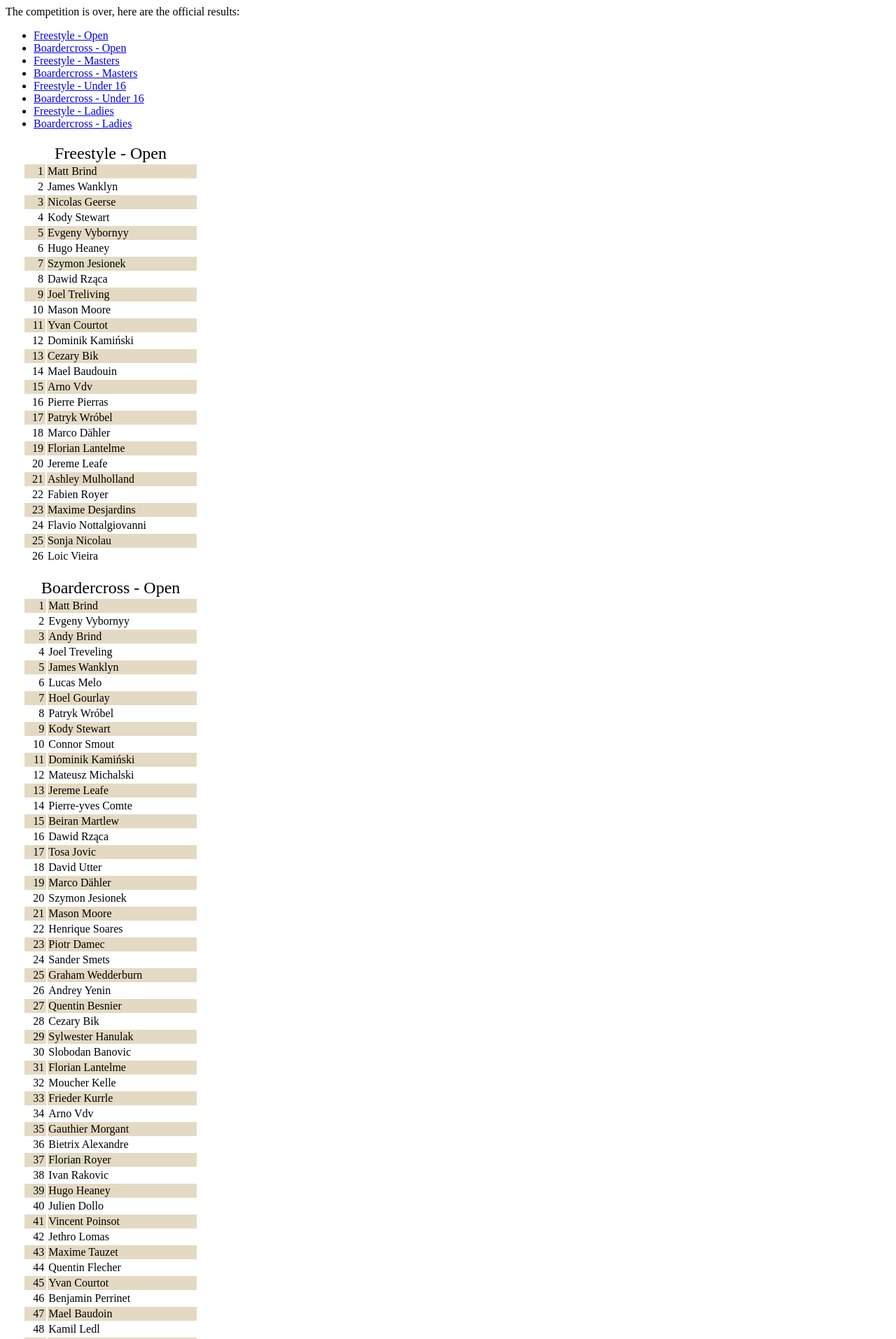
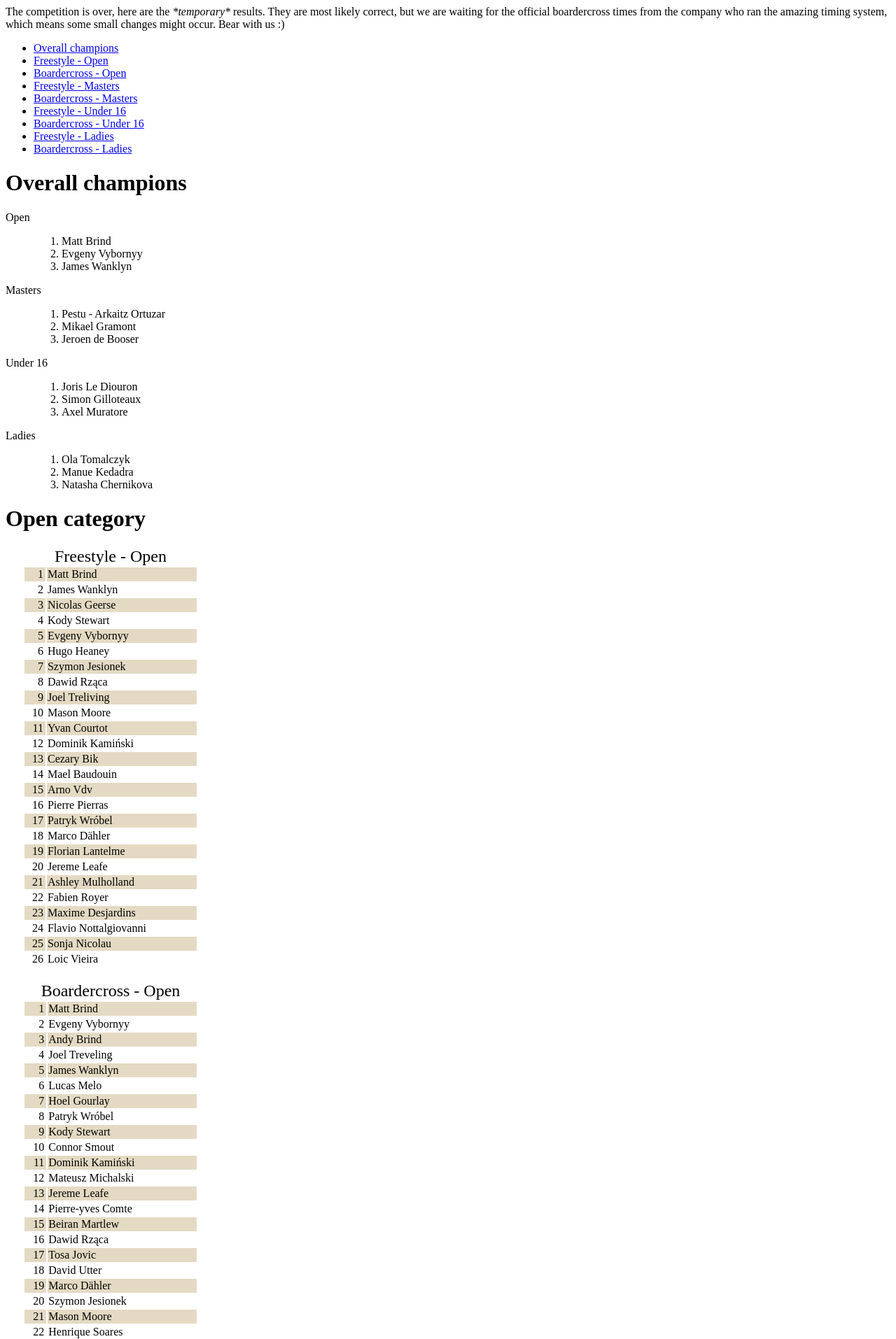
Before and after one commit to mikaelgramont/wmc2017, a PHP site: page /results2017.php in a window 1280 px wide. Shown: the top 1914 px of the page at 70% size. Run offline with PHP 8.4, Linux system fonts and the light colour scheme.

Commit message:
Added overall

```diff
--- a/pages/home.php
+++ b/pages/home.php
@@ -6,11 +6,9 @@
 	}
 
 </style>
-<!--
 <p class="emphasis">
-	<a href="<?php echo BASE_URL ?>results-2017">2017 results are in! Check them out!</a>
+	<a href="<?php echo BASE_URL ?>results-2017">2017 results are in! Check them out!</a> They are subject to change after we double check official boardercross times though, so please bear with us.
 </p>
--->
 
 <p>
 The <a href="https://www.facebook.com/AssociationMountainboardCompiegne/" target="_blank">AMC, Compiègne’s mountainboarding club</a> and the <a href="https://www.mountainboardworld.org/" target="_blank">International Mountainboarding Association</a> are proud to present the 2017 Mountainboard World Championships!
--- a/pages/results2017.php
+++ b/pages/results2017.php
@@ -1,6 +1,10 @@
 <style>
 	.results-container {
 		width: 300px;
+	}
+
+	dl {
+		margin: 20px 0;
 	}
 
 	table {
@@ -24,8 +28,9 @@
 
 </style>
 
-<p>The competition is over, here are the official results:</p>
+<p>The competition is over, here are the <em>*temporary*</em> results. They are most likely correct, but we are waiting for the official boardercross times from the company who ran the amazing timing system, which means some small changes might occur. Bear with us :)</p>
 <ul>
+	<li><a href="#overall">Overall champions</a></li>
 	<li><a href="#freestyle-open">Freestyle - Open</a></li>
 	<li><a href="#boardercross-open">Boardercross - Open</a></li>
 	<li><a href="#freestyle-masters">Freestyle - Masters</a></li>
@@ -37,8 +42,47 @@
 </ul>
 
 <div class="results-container">
+	<a name="overall"></a>
+	<h1>Overall champions</h1>
+	<dl>
+		<dt>Open</dt>
+		<dd>
+			<ol>
+				<li>Matt Brind</li>
+				<li>Evgeny Vybornyy</li>
+				<li>James Wanklyn</li>
+			</ol>
+		</dd>
+		<dt>Masters</dt>
+		<dd>
+			<ol>
+				<li>Pestu - Arkaitz	Ortuzar</li>
+				<li>Mikael Gramont</li>
+				<li>Jeroen de Booser</li>
+			</ol>
+		</dd>
+		<dt>Under 16</dt>
+		<dd>
+			<ol>
+				<li>Joris Le Diouron</li>
+				<li>Simon Gilloteaux</li>
+				<li>Axel Muratore</li>
+			</ol>
+		</dd>
+		<dt>Ladies</dt>
+		<dd>
+			<ol>
+				<li>Ola Tomalczyk</li>
+				<li>Manue Kedadra</li>
+				<li>Natasha Chernikova</li>
+			</ol>
+		</dd>
+	</dl>
+</div>
 
-	<a name="freestyle-open">
+<div class="results-container">
+	<h1>Open category</h1>
+	<a name="freestyle-open"></a>
 	<table>
 		<caption>Freestyle - Open</caption>
 		<tr>
@@ -147,7 +191,7 @@
 		</tr>
 	</table>
 
-	<a id="Boardercross-open" />
+	<a id="Boardercross-open"></a>
 	<table>
 		<caption>Boardercross - Open</caption>
 		<tr>
@@ -384,12 +428,13 @@
 		</tr>
 	</table>
 
-	<a id="freestyle-masters" />
+	<h1>Masters category</h1>
+	<a id="freestyle-masters"></a>
 	<table>
 		<caption>Freestyle - Masters</caption>
 		<tr>
 			<td>1</td>
-			<td>Arkaitz Ortuzar</td>
+			<td>Pestu - Arkaitz Ortuzar</td>
 		</tr>
 		<tr>
 			<td>2</td>
@@ -425,7 +470,7 @@
 		</tr>
 	</table>
 
-	<a id="boardercross-masters" />
+	<a id="boardercross-masters"></a>
 	<table>
 		<caption>Boardercross - Masters</caption>
 		<tr>
@@ -442,7 +487,7 @@
 		</tr>
 		<tr>
 			<td>4</td>
-			<td>Arkaitz Ortuzar</td>
+			<td>Pestu - Arkaitz Ortuzar</td>
 		</tr>
 		<tr>
 			<td>5</td>
@@ -530,7 +575,8 @@
 		</tr>
 	</table>
 
-	<a id="freestyle-u16" />
+	<h1>Under 16 category</h1>
+	<a id="freestyle-u16"></a>
 	<table>
 		<caption>Freestyle - Under 16</caption>
 		<tr>
@@ -563,7 +609,7 @@
 		</tr>
 	</table>
 
-	<a id="boardercross-u16" />
+	<a id="boardercross-u16"></a>
 
 	<table>
 		<caption>Boardercross - Under 16</caption>
@@ -601,7 +647,8 @@
 		</tr>
 	</table>
 
-	<a id="freestyle-ladies" />
+	<h1>Ladies category</h1>
+	<a id="freestyle-ladies"></a>
 	<table>
 		<caption>Freestyle - Ladies</caption>
 		<tr>
@@ -622,7 +669,7 @@
 		</tr>
 	</table>
 
-	<a id="freestyle-ladies" />
+	<a id="boardercross-ladies"></a>
 	<table>
 		<caption>Boardercross - Ladies</caption>
 		<tr>
```
